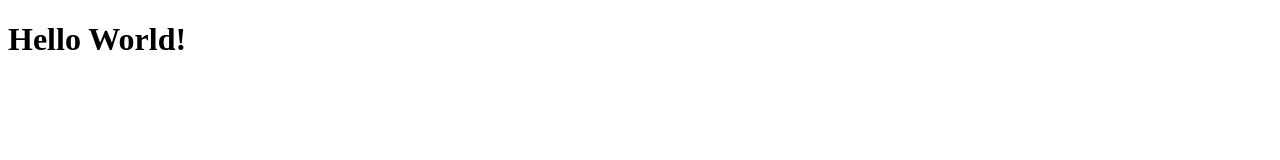
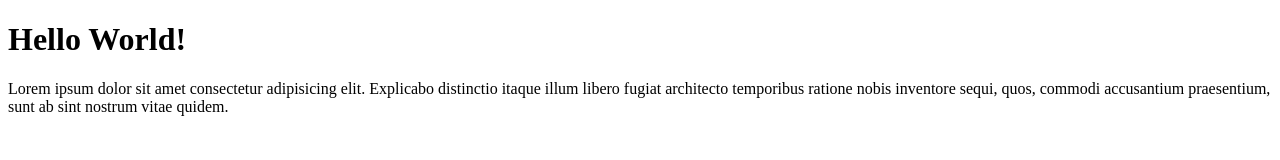
Before and after one commit to stvcode/git-test, a plain HTML site: page index.html in a window 1280 px wide. Drawn offline with Linux system fonts and the light colour scheme.

Commit message:
Menambahkan paragraph

```diff
--- a/index.html
+++ b/index.html
@@ -9,6 +9,9 @@
 
 <body>
     <h1>Hello World!</h1>
+    <p>Lorem ipsum dolor sit amet consectetur adipisicing elit. Explicabo distinctio itaque illum libero fugiat
+        architecto temporibus ratione nobis inventore sequi, quos, commodi accusantium praesentium, sunt ab sint nostrum
+        vitae quidem.</p>
 </body>
 
 </html>
```
